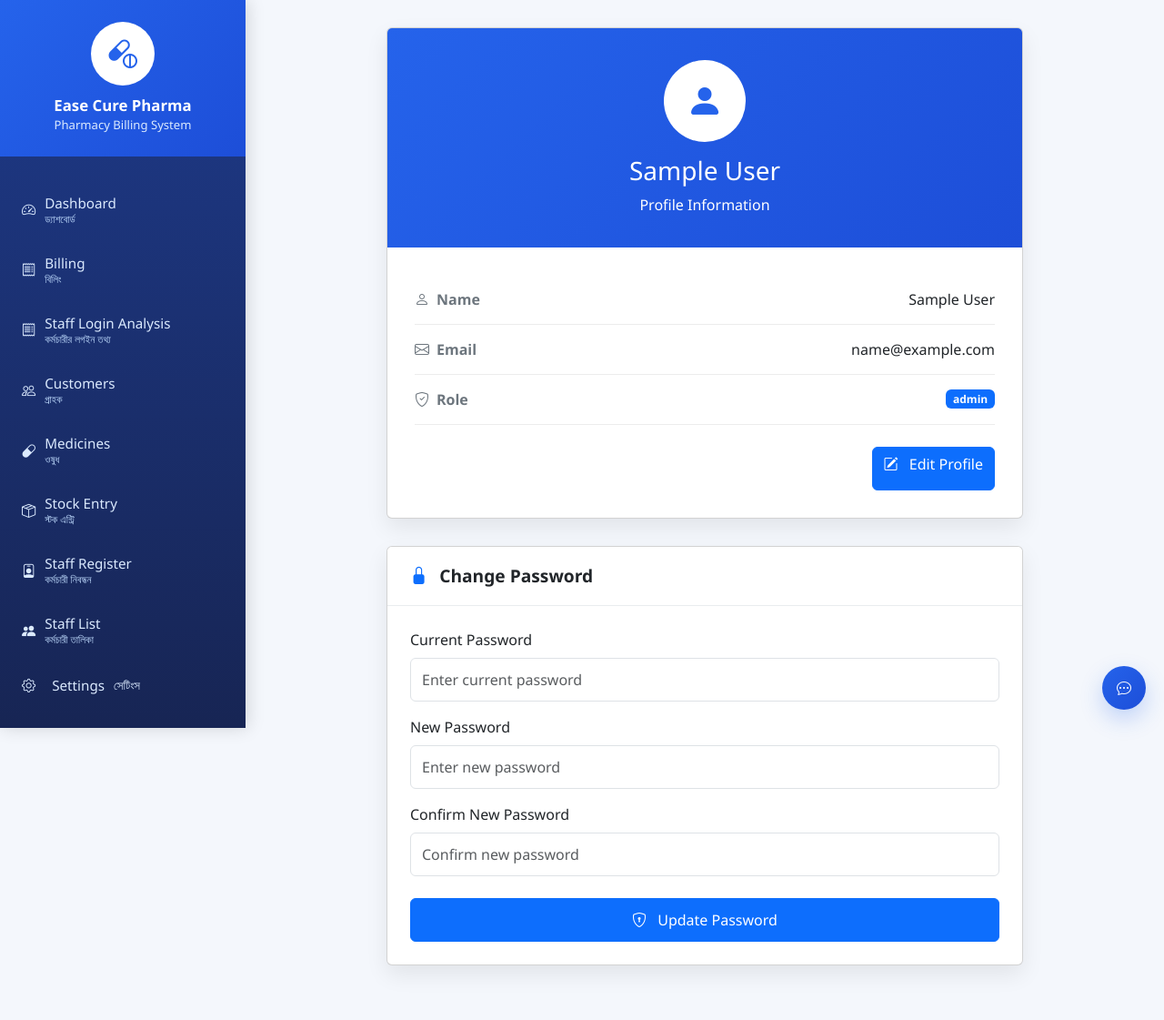
After one commit to MISTU293-art/ease_cure_pharma, a Node server app: page /settings in a window 1280 px wide. The commit adds this page. Shown: the whole page at 91% size. Run offline with Node 20, Linux system fonts and the light colour scheme; the visitor is signed in with stand-in values (Sample User, id 1); some libraries are stand-ins or nearby versions.

Commit message:
new login details added

```diff
--- a/src/controllers/staff.controller.js
+++ b/src/controllers/staff.controller.js
@@ -1,4 +1,5 @@
 import userModel from "../models/user.models.js";
+import loggerModel from "../models/logger.model.js";
 import bcrypt from "bcrypt";
 import jwt from "jsonwebtoken";
 
@@ -14,7 +15,6 @@ async function allStaff(req, res) {
     });
   }
 }
-
 
 async function staffProfile(req, res) {
   try {
@@ -42,4 +42,52 @@ async function deleteStaff(req, res) {
     });
   }
 }
-export { allStaff, staffProfile, deleteStaff };
+
+async function profile(req, res) {
+  try {
+    const _id = req.user;
+    const profile = await userModel.findById(_id);
+    return res.render("settings", {
+      profile,
+    });
+  } catch (error) {
+    console.log(error);
+  }
+}
+
+async function resetPassword(req, res) {
+  try {
+    const { password } = req.body;
+    const _id = req.user;
+    const user = await userModel.findById(_id);
+
+    console.log(user);
+
+  } catch (error) {
+    return res.status(500).json({
+      message: "Internal Server Error",
+    });
+  }
+}
+
+async function staffLoginDetails(req, res) {
+  try {
+    const loginLogs = await loggerModel
+      .find()
+      .populate("user", "name email role")
+      .sort({ logged_at: -1 });
+
+    return res.render("staff_analysis", {
+      loginLogs,
+      error: null,
+    });
+  } catch (error) {
+    console.error("Staff login details error:", error);
+    return res.render("staff_analysis", {
+      loginLogs: [],
+      error: "Unable to load login details.",
+    });
+  }
+}
+
+export { allStaff, staffProfile, deleteStaff, resetPassword, profile, staffLoginDetails };
--- a/src/routes/auth.route.js
+++ b/src/routes/auth.route.js
@@ -5,7 +5,7 @@ import {
   logout
 } from "../controllers/auth.controller.js";
 import { isLoggedIn } from "../middlewares/auth.middleware.js";
-
+import { isAdmin } from "../middlewares/permission.middleware.js";
 const router = express.Router();
 // Login
 router.get("/", (req, res) => {
@@ -22,5 +22,6 @@ router.get("/health",(req,res)=>{
     return res.status(200).json({
         message:"All is Ok "
     })
-})
+});
+
 export default router;
--- a/src/routes/staff.route.js
+++ b/src/routes/staff.route.js
@@ -9,6 +9,9 @@ import {
   allStaff,
   staffProfile,
   deleteStaff,
+  resetPassword,
+  profile,
+  staffLoginDetails,
 } from "../controllers/staff.controller.js";
 import { isLoggedIn } from "../middlewares/auth.middleware.js";
 import { isAdmin } from "../middlewares/permission.middleware.js";
@@ -33,4 +36,7 @@ router.get("/staff-table", isLoggedIn, isAdmin, allStaff, (req, res) => {
     error: null,
   });
 });
+
+router.get('/settings',isLoggedIn,profile)
+router.get('/staffs/login-details', isLoggedIn, isAdmin, staffLoginDetails);
 export default router;
--- a/src/views/partials/sidebar.ejs
+++ b/src/views/partials/sidebar.ejs
@@ -273,7 +273,7 @@
 
       <ul class="nav flex-column mt-3">
         <li>
-          <a href="/dashboard" class="nav-link active"
+          <a href="/dashboard" class="nav-link"
             ><i class="bi bi-speedometer2"></i>
             <span class="menu-text">
               Dashboard
@@ -291,7 +291,15 @@
             </span></a
           >
         </li>
-
+        <li>
+          <a href="/staffs/login-details" class="nav-link"
+            ><i class="bi bi-receipt"></i>
+            <span class="menu-text">
+              Staff Login Analysis
+              <small>কর্মচারীর লগইন তথ্য</small>
+            </span></a
+          >
+        </li>
         <li>
           <a href="/customer" class="nav-link"
             ><i class="bi bi-people"></i>
@@ -341,8 +349,12 @@
             </span></a
           >
         </li>
-
-
+        <li>
+          <a href="/settings" class="nav-link">
+            <i class="bi bi-gear me-2"></i>
+            Settings <small>সেটিংস</small>
+          </a>
+        </li>
       </ul>
 
       <div class="logout">
@@ -375,8 +387,10 @@
       <div class="offcanvas-body p-0">
         <ul class="nav flex-column p-3">
           <li>
-            <a href="/dashboard" class="nav-link active"
-              ><i class="bi bi-speedometer2 me-2"></i>Dashboard<small>ড্যাশবোর্ড</small></a
+            <a href="/dashboard" class="nav-link"
+              ><i class="bi bi-speedometer2 me-2"></i>Dashboard<small
+                >ড্যাশবোর্ড</small
+              ></a
             >
           </li>
 
@@ -388,16 +402,23 @@
 
           <li>
             <a href="/customer" class="nav-link"
-              ><i class="bi bi-people me-2"></i>Customers   <small>গ্রাহক</small></a
+              ><i class="bi bi-people me-2"></i>Customers
+              <small>গ্রাহক</small></a
             >
           </li>
 
           <li>
             <a href="/stock-add" class="nav-link"
-              ><i class="bi bi-box-seam me-2"></i>Inventory <small>স্টক এন্ট্রি</small></a
+              ><i class="bi bi-box-seam me-2"></i>Inventory
+              <small>স্টক এন্ট্রি</small></a
             >
           </li>
-
+          <li>
+            <a href="/staff/login-details" class="nav-link"
+              ><i class="bi bi-box-seam me-2"></i>Inventory
+                 <small>কর্মচারীর লগইন তথ্য</small></a
+            >
+          </li>
           <li>
             <a href="/stock" class="nav-link"
               ><i class="bi bi-capsule"></i>
@@ -410,14 +431,22 @@
 
           <li>
             <a href="/add-staff" class="nav-link"
-              ><i class="bi bi-person-badge me-2"></i> Register Staff <small>কর্মচারী নিবন্ধন</small></a
+              ><i class="bi bi-person-badge me-2"></i> Register Staff
+              <small>কর্মচারী নিবন্ধন</small></a
             >
           </li>
 
           <li>
             <a href="/staff-table" class="nav-link"
-              ><i class="bi bi-bar-chart me-2"></i>Staff Details     <small>কর্মচারী তালিকা</small></a
+              ><i class="bi bi-bar-chart me-2"></i>Staff Details
+              <small>কর্মচারী তালিকা</small></a
             >
+          </li>
+          <li>
+            <a href="/settings" class="nav-link">
+              <i class="bi bi-gear me-2"></i>
+              Settings <small>সেটিংস</small>
+            </a>
           </li>
         </ul>
 
--- /dev/null
+++ b/src/views/settings.ejs
@@ -0,0 +1,241 @@
+
+<!DOCTYPE html>
+<html lang="en">
+<head>
+    <meta charset="UTF-8">
+    <meta name="viewport" content="width=device-width, initial-scale=1.0">
+    <title>Profile Settings</title>
+
+    <link href="https://cdn.jsdelivr.net/npm/bootstrap@5.3.7/dist/css/bootstrap.min.css" rel="stylesheet">
+    <link href="https://cdn.jsdelivr.net/npm/bootstrap-icons@1.11.3/font/bootstrap-icons.min.css" rel="stylesheet">
+
+    <style>
+        body{
+            background:#f4f7fc;
+        }
+
+        .main-content{
+            margin-left:270px;
+            padding:40px 20px;
+        }
+
+        @media(max-width:992px){
+            .main-content{
+                margin-left:0;
+                padding:20px;
+            }
+        }
+
+        .profile-card,
+        .password-card{
+            max-width:700px;
+            margin:0 auto 30px;
+            border:none;
+            border-radius:18px;
+            overflow:hidden;
+            box-shadow:0 10px 25px rgba(0,0,0,.08);
+        }
+
+        .profile-header{
+            background:linear-gradient(135deg,#2563eb,#1d4ed8);
+            color:#fff;
+            text-align:center;
+            padding:35px 20px;
+        }
+
+        .avatar{
+            width:90px;
+            height:90px;
+            border-radius:50%;
+            background:#fff;
+            color:#2563eb;
+            display:flex;
+            align-items:center;
+            justify-content:center;
+            font-size:40px;
+            margin:0 auto 15px;
+        }
+
+        .profile-body{
+            padding:30px;
+        }
+
+        .info-item{
+            display:flex;
+            justify-content:space-between;
+            align-items:center;
+            padding:15px 0;
+            border-bottom:1px solid #ececec;
+        }
+
+        .info-item:last-child{
+            border-bottom:none;
+        }
+
+        .info-label{
+            font-weight:600;
+            color:#6c757d;
+        }
+
+        .info-value{
+            font-weight:500;
+            color:#212529;
+        }
+
+        .password-card .card-header{
+            background:#fff;
+            font-size:1.2rem;
+            font-weight:600;
+            border-bottom:1px solid #e9ecef;
+            padding:18px 25px;
+        }
+
+        .password-card .card-body{
+            padding:25px;
+        }
+
+        .form-control{
+            height:48px;
+            border-radius:10px;
+        }
+
+        .btn-primary{
+            height:48px;
+            border-radius:10px;
+            font-weight:600;
+        }
+    </style>
+</head>
+<body>
+
+<%- include('./partials/sidebar.ejs') %>
+
+<div class="main-content">
+
+    <!-- Profile Card -->
+    <div class="card profile-card">
+
+        <div class="profile-header">
+            <div class="avatar">
+                <i class="bi bi-person-fill"></i>
+            </div>
+
+            <h3><%= profile.name %></h3>
+            <p class="mb-0">Profile Information</p>
+        </div>
+
+        <div class="profile-body">
+
+            <div class="info-item">
+                <span class="info-label">
+                    <i class="bi bi-person me-2"></i>Name
+                </span>
+
+                <span class="info-value">
+                    <%= profile.name %>
+                </span>
+            </div>
+
+            <div class="info-item">
+                <span class="info-label">
+                    <i class="bi bi-envelope me-2"></i>Email
+                </span>
+
+                <span class="info-value">
+                    <%= profile.email %>
+                </span>
+            </div>
+
+            <div class="info-item">
+                <span class="info-label">
+                    <i class="bi bi-shield-check me-2"></i>Role
+                </span>
+
+                <span class="badge bg-primary">
+                    <%= profile.role %>
+                </span>
+            </div>
+
+            <div class="text-end mt-4">
+                <a href="/settings/edit" class="btn btn-primary">
+                    <i class="bi bi-pencil-square me-2"></i>
+                    Edit Profile
+                </a>
+            </div>
+
+        </div>
+
+    </div>
+
+    <!-- Change Password Card -->
+    <div class="card password-card">
+
+        <div class="card-header">
+            <i class="bi bi-lock-fill text-primary me-2"></i>
+            Change Password
+        </div>
+
+        <div class="card-body">
+
+            <form action="/change-password" method="POST">
+
+                <div class="mb-3">
+                    <label class="form-label" for="password">
+                        Current Password
+                    </label>
+
+                    <input
+                        type="password"
+                        id="password"
+                        name="password"
+                        class="form-control"
+                        placeholder="Enter current password"
+                        required
+                    >
+                </div>
+
+                <div class="mb-3">
+                    <label class="form-label" for="new_password">
+                        New Password
+                    </label>
+
+                    <input
+                        type="password"
+                        id="new_password"
+                        name="new_password"
+                        class="form-control"
+                        placeholder="Enter new password"
+                        required
+                    >
+                </div>
+
+                <div class="mb-4">
+                    <label class="form-label" for="confirm_password">
+                        Confirm New Password
+                    </label>
+
+                    <input
+                        type="password"
+                        id="confirm_password"
+                        name="confirm_password"
+                        class="form-control"
+                        placeholder="Confirm new password"
+                        required
+                    >
+                </div>
+
+                <button class="btn btn-primary w-100" type="submit">
+                    <i class="bi bi-shield-lock me-2"></i>
+                    Update Password
+                </button>
+
+            </form>
+
+        </div>
+
+    </div>
+
+</div>
+
+</body>
+</html>
```
Also changed, not shown: src/controllers/auth.controller.js (+15 -7 lines), src/controllers/customer.controller.js (+22 -1 lines), src/models/logger.model.js (added, +20 -0 lines), src/views/customer.ejs (+22 -5 lines), src/views/staff_analysis.ejs (added, +100 -0 lines). Lines whose indentation alone changed are shown as unchanged.
